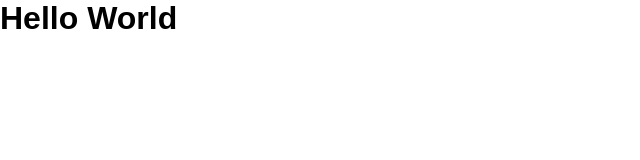
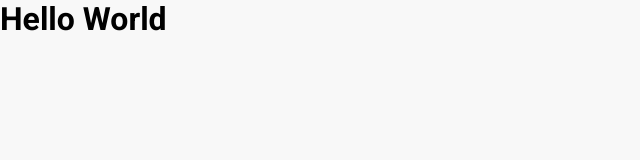
Before and after one commit to akash-singh8/qanst, a Next.js app: page / in a window 1280 px wide. Shown: the top 160 px of the page, without its empty margins (0-640 px from the left). Built offline with nearby package versions, Linux system fonts and the light colour scheme.

Commit message:
style: set bg color & added font

```diff
--- a/src/styles/globals.css
+++ b/src/styles/globals.css
@@ -1,3 +1,5 @@
+@import url("https://fonts.googleapis.com/css2?family=Roboto:wght@400;500;700&display=swap");
+
 * {
   box-sizing: border-box;
   padding: 0;
@@ -5,5 +7,6 @@
 }
 
 body {
-  font-family: sans-serif;
+  background-color: #f8f8f8;
+  font-family: "Roboto", sans-serif;
 }
```
